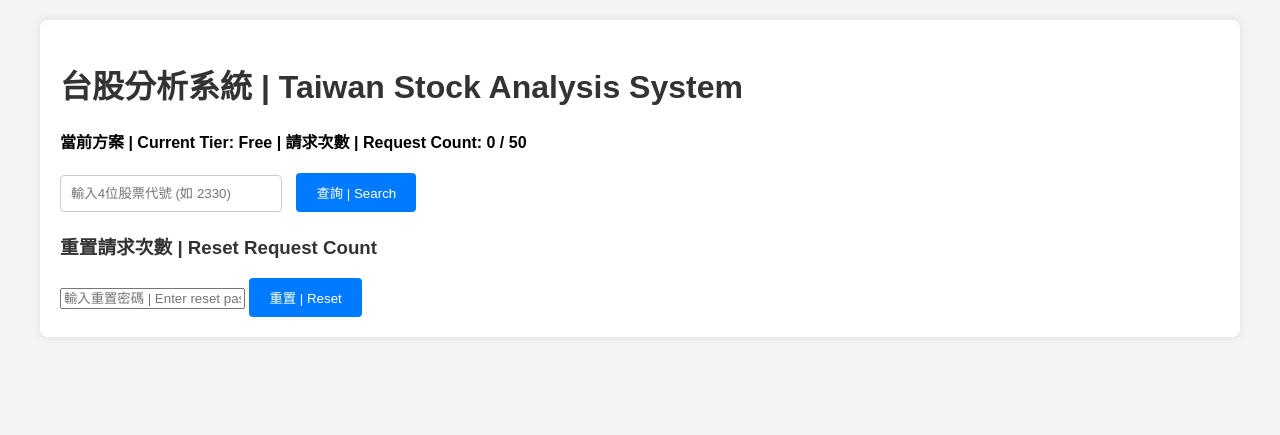
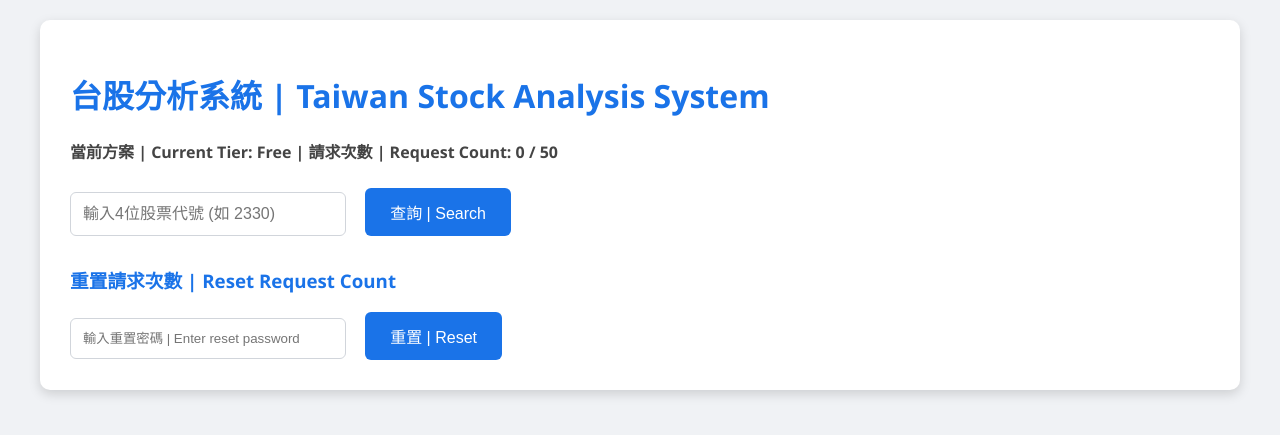
Before and after one commit to shiue2000/market-pulse-vibe-tw, a Flask app: page / in a window 1280 px wide. Shown: the top 435 px of the page. Run offline with Flask 3, Linux system fonts and the light colour scheme.

Commit message:
Update index.html

```diff
--- a/templates/index.html
+++ b/templates/index.html
@@ -6,74 +6,110 @@
     <title>台股分析系統 | Taiwan Stock Analysis System</title>
     <style>
         body {
-            font-family: Arial, sans-serif;
+            font-family: 'Segoe UI', Arial, sans-serif;
             max-width: 1200px;
             margin: 0 auto;
             padding: 20px;
-            background-color: #f4f4f4;
+            background-color: #f0f2f5;
+            color: #333;
         }
         h1, h2, h3 {
-            color: #333;
+            color: #1a73e8;
         }
         .container {
             background: white;
-            padding: 20px;
-            border-radius: 8px;
-            box-shadow: 0 0 10px rgba(0,0,0,0.1);
+            padding: 30px;
+            border-radius: 10px;
+            box-shadow: 0 4px 12px rgba(0,0,0,0.15);
         }
         .form-group {
-            margin-bottom: 20px;
+            margin-bottom: 25px;
         }
         input[type="text"] {
-            padding: 10px;
-            width: 200px;
-            margin-right: 10px;
-            border: 1px solid #ccc;
-            border-radius: 4px;
+            padding: 12px;
+            width: 250px;
+            margin-right: 15px;
+            border: 1px solid #d1d5db;
+            border-radius: 6px;
+            font-size: 16px;
         }
         button {
-            padding: 10px 20px;
-            background-color: #007bff;
+            padding: 12px 25px;
+            background-color: #1a73e8;
             color: white;
             border: none;
-            border-radius: 4px;
+            border-radius: 6px;
             cursor: pointer;
+            font-size: 16px;
+            transition: background-color 0.2s;
         }
         button:hover {
-            background-color: #0056b3;
+            background-color: #1557b0;
         }
         .error {
-            color: red;
+            color: #d32f2f;
             margin-top: 10px;
+            font-weight: 500;
         }
         .result-section {
-            margin-top: 20px;
+            margin-top: 30px;
         }
         table {
             width: 100%;
             border-collapse: collapse;
-            margin-top: 10px;
+            margin-top: 15px;
+            background-color: #fafafa;
         }
         th, td {
-            border: 1px solid #ddd;
-            padding: 8px;
+            border: 1px solid #e0e0e0;
+            padding: 12px;
             text-align: left;
         }
         th {
-            background-color: #f2f2f2;
+            background-color: #e8f0fe;
+            color: #1a73e8;
         }
         .tier-info {
-            margin-bottom: 20px;
-            font-weight: bold;
+            margin-bottom: 25px;
+            font-weight: 600;
+            color: #444;
         }
         .tier-selection {
-            margin-top: 20px;
+            margin-top: 30px;
+            display: flex;
+            flex-wrap: wrap;
+            gap: 15px;
         }
-        .tier-selection button {
-            margin-right: 10px;
+        .tier-card {
+            background-color: #fff;
+            border: 1px solid #e0e0e0;
+            border-radius: 8px;
+            padding: 20px;
+            width: 200px;
+            text-align: center;
+            box-shadow: 0 2px 8px rgba(0,0,0,0.1);
+        }
+        .tier-card h4 {
+            margin: 0 0 10px;
+            color: #1a73e8;
+        }
+        .tier-card p {
+            margin: 5px 0;
+            color: #555;
+        }
+        .tier-card button {
+            width: 100%;
+            margin-top: 10px;
         }
         .reset-form {
-            margin-top: 20px;
+            margin-top: 30px;
+        }
+        .reset-form input[type="password"] {
+            padding: 12px;
+            width: 250px;
+            margin-right: 15px;
+            border: 1px solid #d1d5db;
+            border-radius: 6px;
         }
     </style>
 </head>
@@ -151,10 +187,15 @@
                     <h3>選擇您的方案 | Select Your Plan</h3>
                     <div class="tier-selection">
                         {% for tier in tiers %}
-                            <form method="POST" action="/create-checkout-session" style="display: inline;">
-                                <input type="hidden" name="tier" value="{{ tier.name }}">
-                                <button type="submit">{{ tier.name }} - ${{ tier.price }}/month ({{ tier.limit }} requests)</button>
-                            </form>
+                            <div class="tier-card">
+                                <h4>{{ tier.name }}</h4>
+                                <p>${{ tier.price }}/month</p>
+                                <p>{{ tier.limit }} requests</p>
+                                <form method="POST" action="/create-checkout-session">
+                                    <input type="hidden" name="tier" value="{{ tier.name }}">
+                                    <button type="submit">選擇 | Select</button>
+                                </form>
+                            </div>
                         {% endfor %}
                     </div>
                 </div>
```
